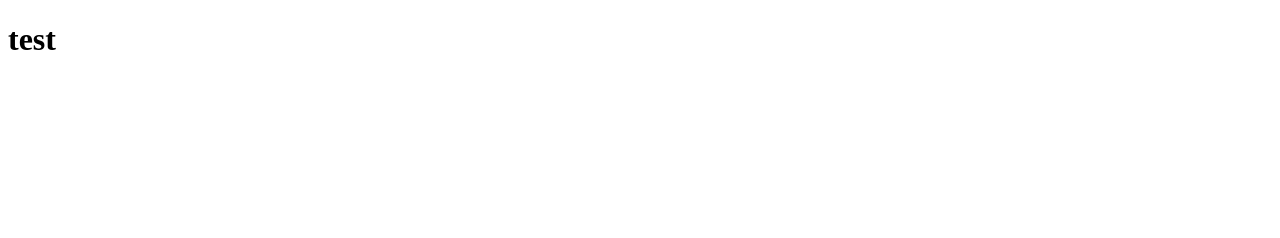
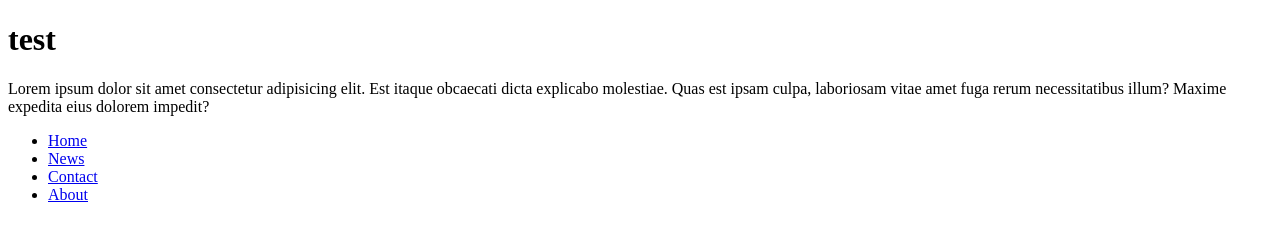
Before and after one commit to amirii17/group-website, a plain HTML site: page index.html in a window 1280 px wide. Drawn offline with Linux system fonts and the light colour scheme.

Commit message:
Update home page text

```diff
--- a/index.html
+++ b/index.html
@@ -7,6 +7,12 @@
 </head>
 <body>
     <h1>test</h1>
-
+    <p>Lorem ipsum dolor sit amet consectetur adipisicing elit. Est itaque obcaecati dicta explicabo molestiae. Quas est ipsam culpa, laboriosam vitae amet fuga rerum necessitatibus illum? Maxime expedita eius dolorem impedit?</p>
+    <ul>
+        <li><a href="default.asp">Home</a></li>
+        <li><a href="news.asp">News</a></li>
+        <li><a href="contact.asp">Contact</a></li>
+        <li><a href="about.asp">About</a></li>
+    </ul>
 </body>
 </html>
```
